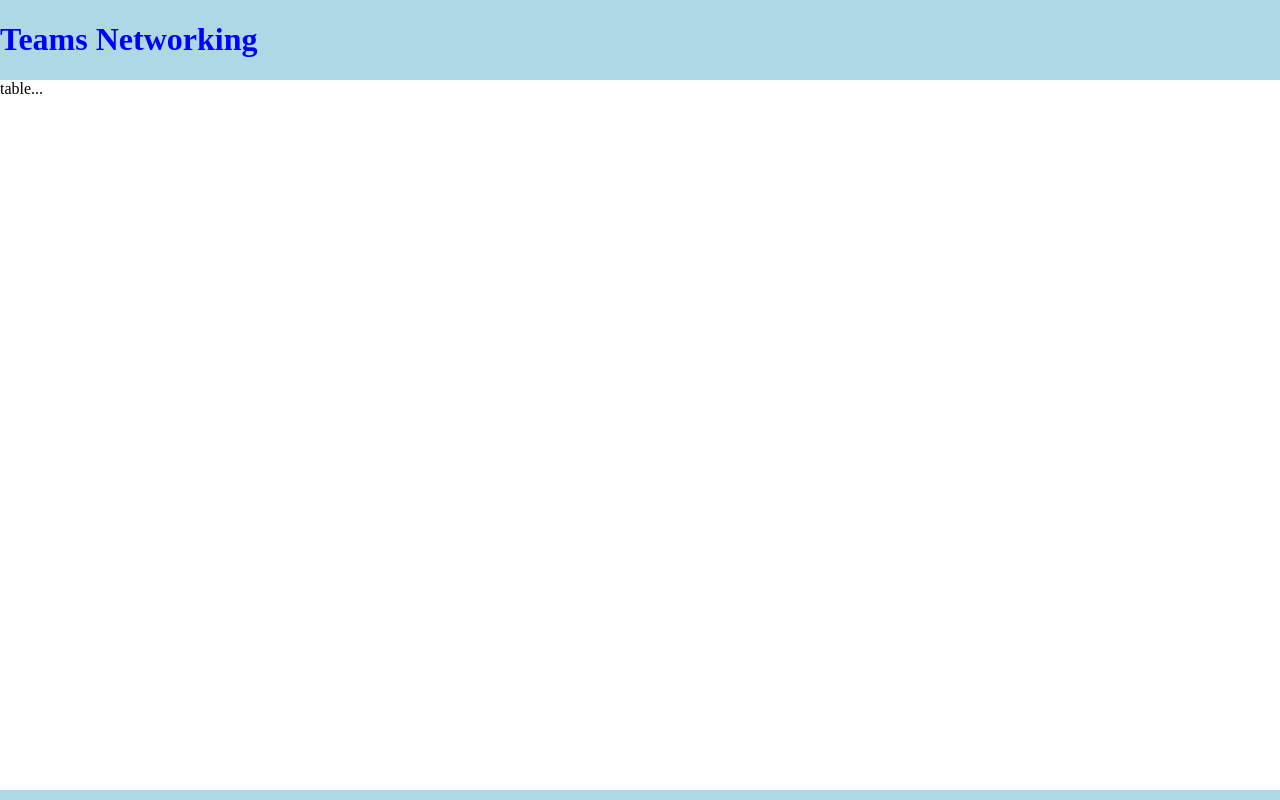
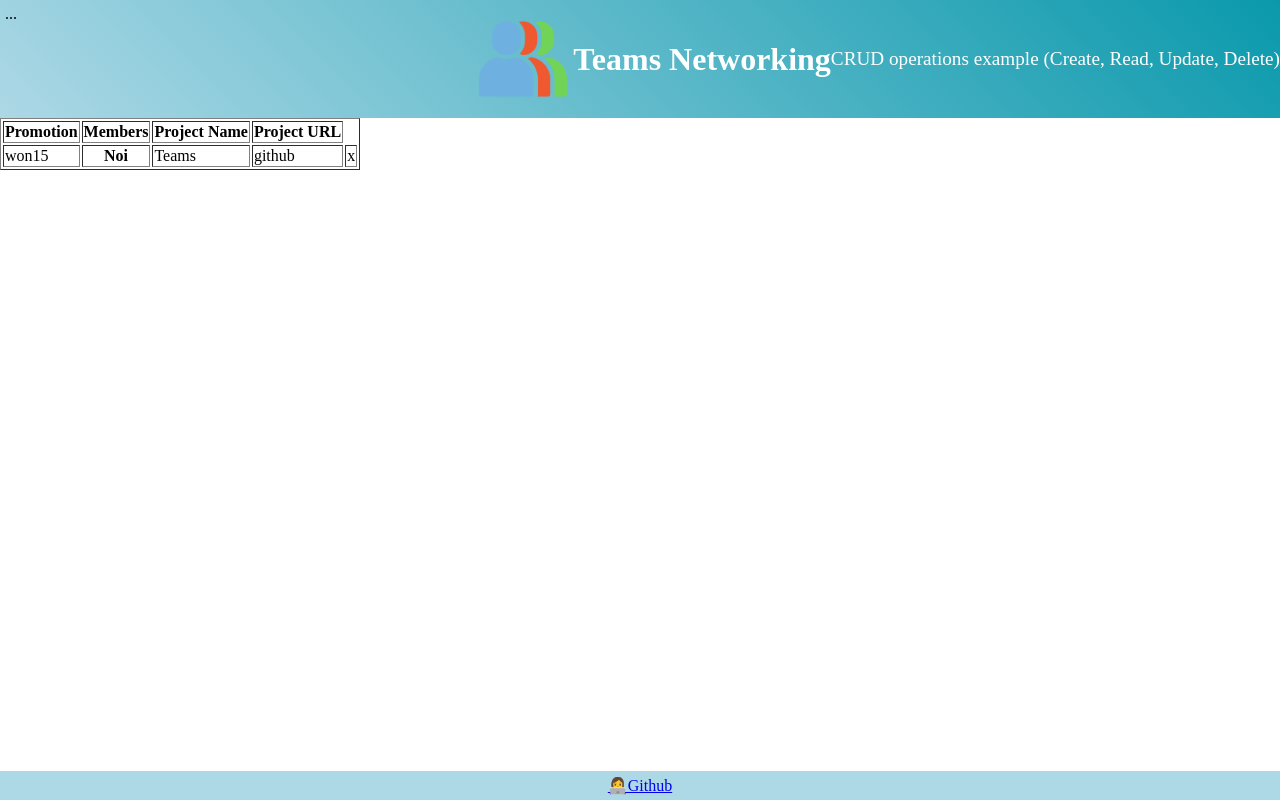
Before and after one commit to ispiridonn/teams-networking, a website built with webpack: page src/index.html in a window 1280 px wide. Built offline with nearby package versions, Linux system fonts and the light colour scheme.

Commit message:
header layout

```diff
--- a/src/index.html
+++ b/src/index.html
@@ -7,11 +7,38 @@
   </head>
   <body>
     <header>
+      <div id="header-wrapper">
+        <div id="my-picture">...</div>
+
+      <div id="header-info"></div>
+      <img src="images/network-team-icon.png" width="100px" alt="width" />
       <h1>Teams Networking</h1>
+      <h2>CRUD operations example (Create, Read, Update, Delete)</h2>
     </header>
-    <section>table...</section>
+    <section>
+      <table border="1">
+        <thead>
+          <tr>
+            <th>Promotion</th>
+            <th>Members</th>
+            <th>Project Name</th>
+            <th>Project URL</th>
+          </tr>
+        </thead>
+        <tbody>
+          <tr>
+            <td>won15</td>
+            <th>Noi</th>
+            <td>Teams</td>
+            <td>github</td>
+            <td>x</td>
+          </tr>
+        </tbody>
+        <tfoot></tfoot>
+      </table>
+    </section>
     <footer>
-      <a href="https://github.com/nmatei/teams-networking.git" target="_blank"></a>
+      <a href="https://github.com/ispiridonn/teams-networking" target="_blank">👩‍💻Github</a>
     </footer>
   </body>
 </html>
--- a/src/style.css
+++ b/src/style.css
@@ -1,9 +1,5 @@
 html {
   height: 100%;
-}
-
-h1 {
-  color: blue;
 }
 
 body {
@@ -21,7 +17,47 @@
   flex: 1;
 }
 
+h1 {
+  color: white;
+  margin: 5pxx 0;
+}
+
+h2 {
+  color: white;
+  margin: 5px 0;
+  font-weight: 100;
+  font-size: 1.2em;
+}
+table {
+  width: 100;
+}
+
 footer {
   padding: 5px;
   background-color: lightblue;
+  text-align: center;
 }
+
+#header-wrapper {
+  display: flex;
+  flex-direction: row;
+  align-items: center;
+  background: linear-gradient(45deg, transparent, #0798abfa);
+}
+
+#my-picture {
+  padding: 5px;
+  width: 108px;
+  height: 108px;
+}
+
+#my-picture img {
+  border-radius: 50%;
+  border: 4px solid white;
+  background-color: #ffffff90;
+}
+#header-info {
+  flex: 1;
+  padding: 10px;
+  text-shadow: 1px 1px 1px;
+}
```
Also changed, not shown: src/images/network-team-icon.png (added).
